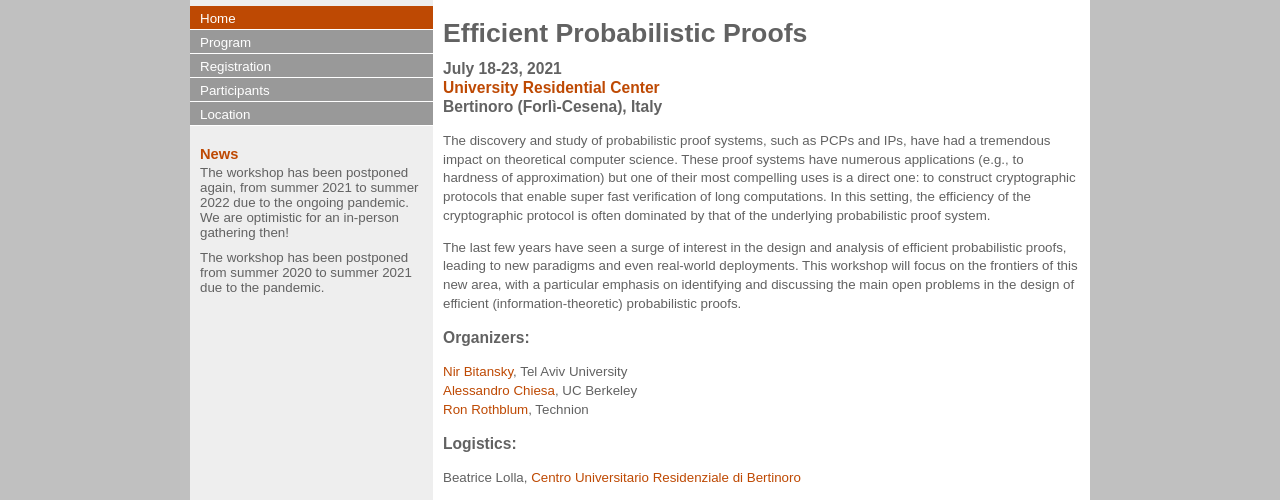
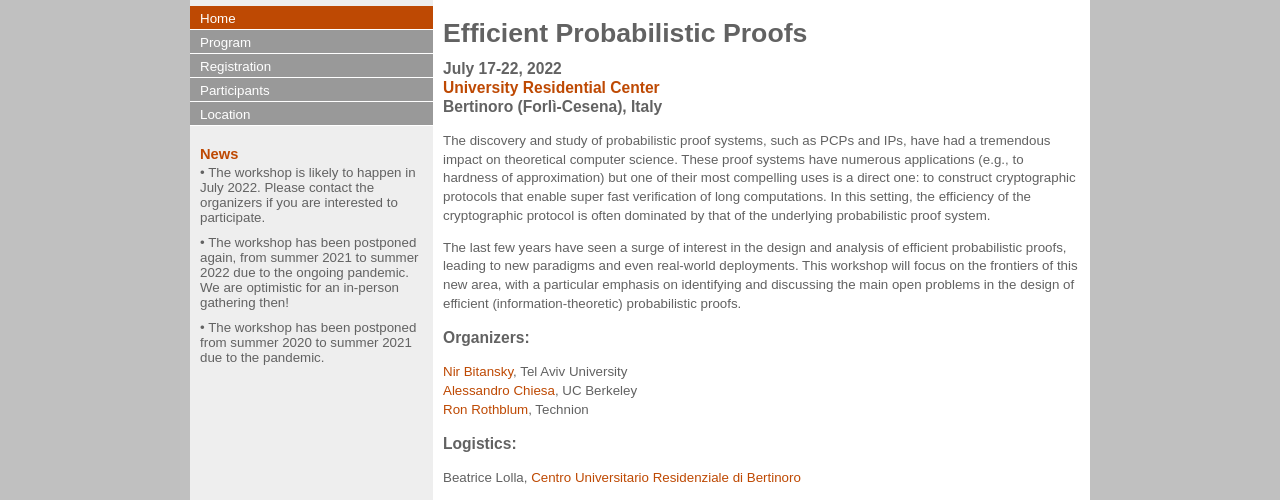
Before and after one commit to bertinoro-proofs/bertinoro-proofs.github.io, a plain HTML site: page index.html in a window 1280 px wide. Shown: the part 277-777 px from the top of the page. Drawn offline with Linux system fonts and the light colour scheme.

Commit message:
new dates

```diff
--- a/index.html
+++ b/index.html
@@ -44,7 +44,7 @@
       <div id="content"><!-- Start content -->
 
         <h1>Efficient Probabilistic Proofs<br>
-        <h3>July 18-23, 2021
+        <h3>July 17-22, 2022
         <br />
         <a href="https://goo.gl/maps/Fe6jWyyi5XagQQBU9" rel="external">University Residential Center</a>
         <br />
@@ -88,10 +88,15 @@ The last few years have seen a surge of interest in the design and analysis of e
       </div><!-- End navigation -->
       <div class="sideHeader">News</div><!-- Sidebar header -->
       <div id="sidebar"><!-- Start sidebar content -->
-        The workshop has been postponed again, from summer 2021 to summer 2022 due to the ongoing pandemic. We are optimistic for an in-person gathering then!
+        &bull; The workshop is likely to happen in July 2022. Please contact the organizers if you are interested to participate.
+        <br>
       </div><!-- End sidebar content -->
       <div id="sidebar"><!-- Start sidebar content -->
-        The workshop has been postponed from summer 2020 to summer 2021 due to the pandemic.
+        &bull; The workshop has been postponed again, from summer 2021 to summer 2022 due to the ongoing pandemic. We are optimistic for an in-person gathering then!
+        <br>
+      </div><!-- End sidebar content -->
+      <div id="sidebar"><!-- Start sidebar content -->
+        &bull; The workshop has been postponed from summer 2020 to summer 2021 due to the pandemic.
       </div><!-- End sidebar content -->
     </div><!-- End sidebar wrapper -->
     <div class="clearer"></div>
```
